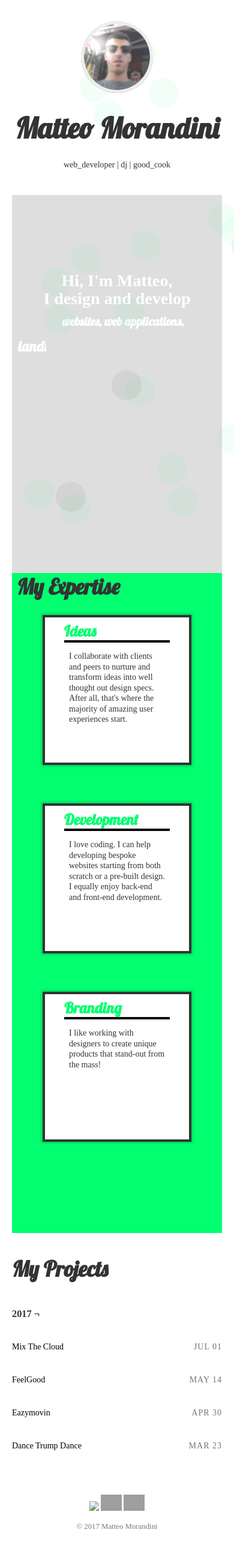
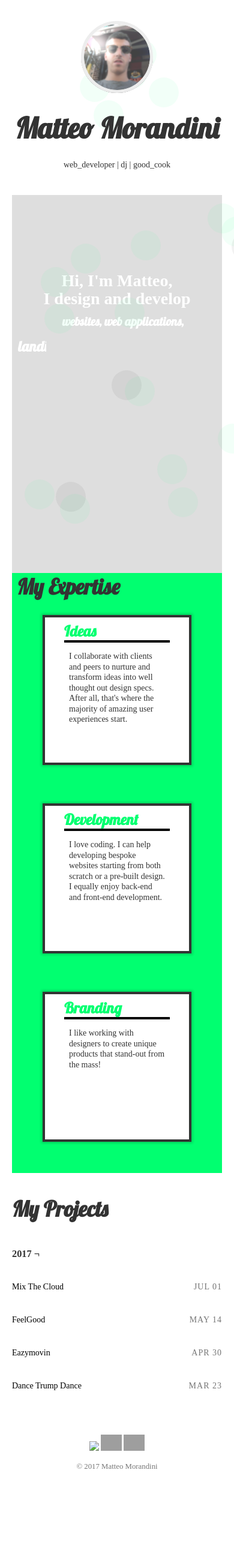
Before and after one commit to mmorandini/mmorandini.github.io, a Jekyll site: the page built from index.html, in a window 390 px wide. Shown: the whole page at 60% size. Built offline with Jekyll 4.4.1, drawn with Linux system fonts in a browser that asks for light colours; nearby versions of some CDN libraries; after the commit the page ends 2475 px from its top, so only the background shows below that; grey boxes are pictures that could not be loaded.

Commit message:
adjusted paddings

```diff
--- a/_sass/custom.scss
+++ b/_sass/custom.scss
@@ -43,7 +43,7 @@ p.typer2{
 .exp-section{
 	height: 70vh;
 	@media (max-width: 800px){
-		height: 1100px
+		height: 1000px
 	}
 
 }
--- a/index.html
+++ b/index.html
@@ -6,7 +6,7 @@ layout: default
 		<h1 class="white tc m-auto pv6" style="width: 100%">Hi, I'm Matteo,<br> I design and develop<p class="f2-ns f4 typer ma0 lobster"> websites, web applications,</p><p class="typer2 f1-ns f3 ma0 m-auto lobster">landing pages.</p></h1>
 	</section>
 </div>
-<div style="width: 100%; background-color: #01FF70" class="pa4-ns pa2 exp-section h-auto">
+<div style="width: 100%; background-color: #01FF70" class=" pa2 exp-section h-auto">
 
 	<h2 class="ma0 pv4-ns section-header tl f2">My Expertise</h2>
 	<div class="exp-content m-auto">
```
